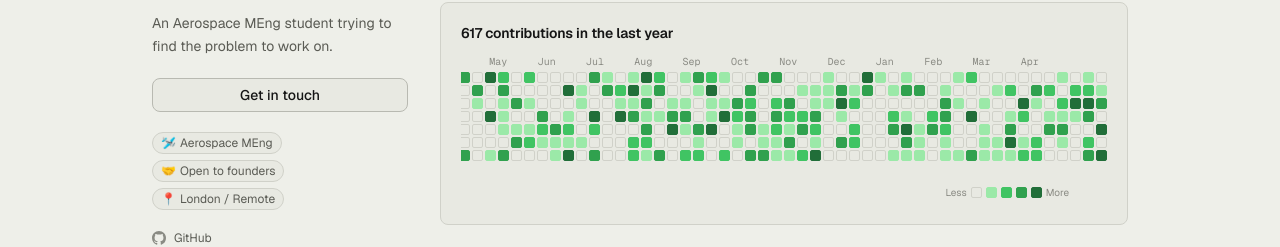
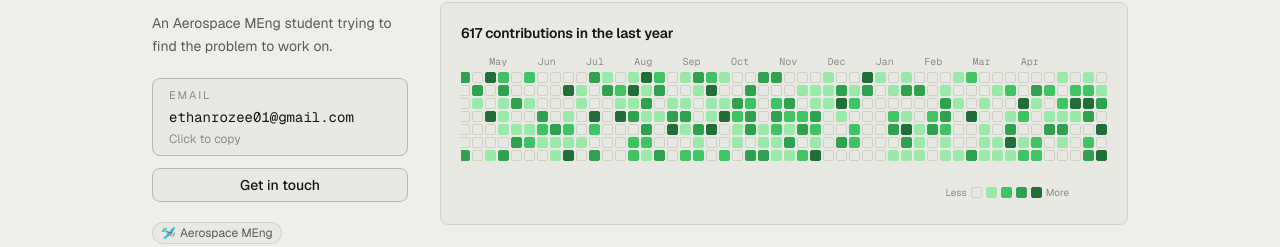
Before and after one commit to erozee1/ethanrozee, a Next.js app: page / in a window 1280 px wide. Shown: the part 419-666 px from the top of the page. Built offline with nearby package versions, Linux system fonts and the light colour scheme; no server answers.

Commit message:
Add copyable email above contact button

```diff
--- a/src/components/ProfileSidebar.tsx
+++ b/src/components/ProfileSidebar.tsx
@@ -1,9 +1,24 @@
 "use client";
 
 import Image from "next/image";
+import { useState } from "react";
 import { badges, socialLinks } from "@/data/profile";
 
 export default function ProfileSidebar() {
+  const email = "ethanrozee01@gmail.com";
+  const [copyLabel, setCopyLabel] = useState("Click to copy");
+
+  const handleCopyEmail = async () => {
+    try {
+      await navigator.clipboard.writeText(email);
+      setCopyLabel("Copied");
+      window.setTimeout(() => setCopyLabel("Click to copy"), 2000);
+    } catch {
+      setCopyLabel("Copy failed");
+      window.setTimeout(() => setCopyLabel("Click to copy"), 2000);
+    }
+  };
+
   return (
     <aside className="md:w-64 shrink-0">
       <div className="mb-5">
@@ -41,8 +56,39 @@ export default function ProfileSidebar() {
         An Aerospace MEng student trying to find the problem to work on.
       </p>
 
+      <button
+        type="button"
+        className="w-full text-left py-2 px-4 rounded-lg border mb-3 transition-colors"
+        style={{
+          borderColor: "var(--border-strong)",
+          color: "var(--text-primary)",
+          background: "var(--bg-card)",
+        }}
+        onClick={handleCopyEmail}
+        onMouseEnter={(e) => {
+          (e.currentTarget as HTMLElement).style.background = "var(--bg-hover)";
+        }}
+        onMouseLeave={(e) => {
+          (e.currentTarget as HTMLElement).style.background = "var(--bg-card)";
+        }}
+        aria-label={`Copy ${email} to clipboard`}
+      >
+        <span
+          className="block text-[11px] uppercase tracking-[0.18em]"
+          style={{ color: "var(--text-muted)" }}
+        >
+          Email
+        </span>
+        <span className="block text-sm mt-1" style={{ fontFamily: "var(--font-geist-mono)" }}>
+          {email}
+        </span>
+        <span className="block text-xs mt-1" style={{ color: "var(--text-muted)" }} aria-live="polite">
+          {copyLabel}
+        </span>
+      </button>
+
       <a
-        href="mailto:ethanrozee01@gmail.com"
+        href={`mailto:${email}`}
         className="block w-full text-center text-sm font-medium py-1.5 px-4 rounded-lg border mb-5 transition-colors"
         style={{
           borderColor: "var(--border-strong)",
```
